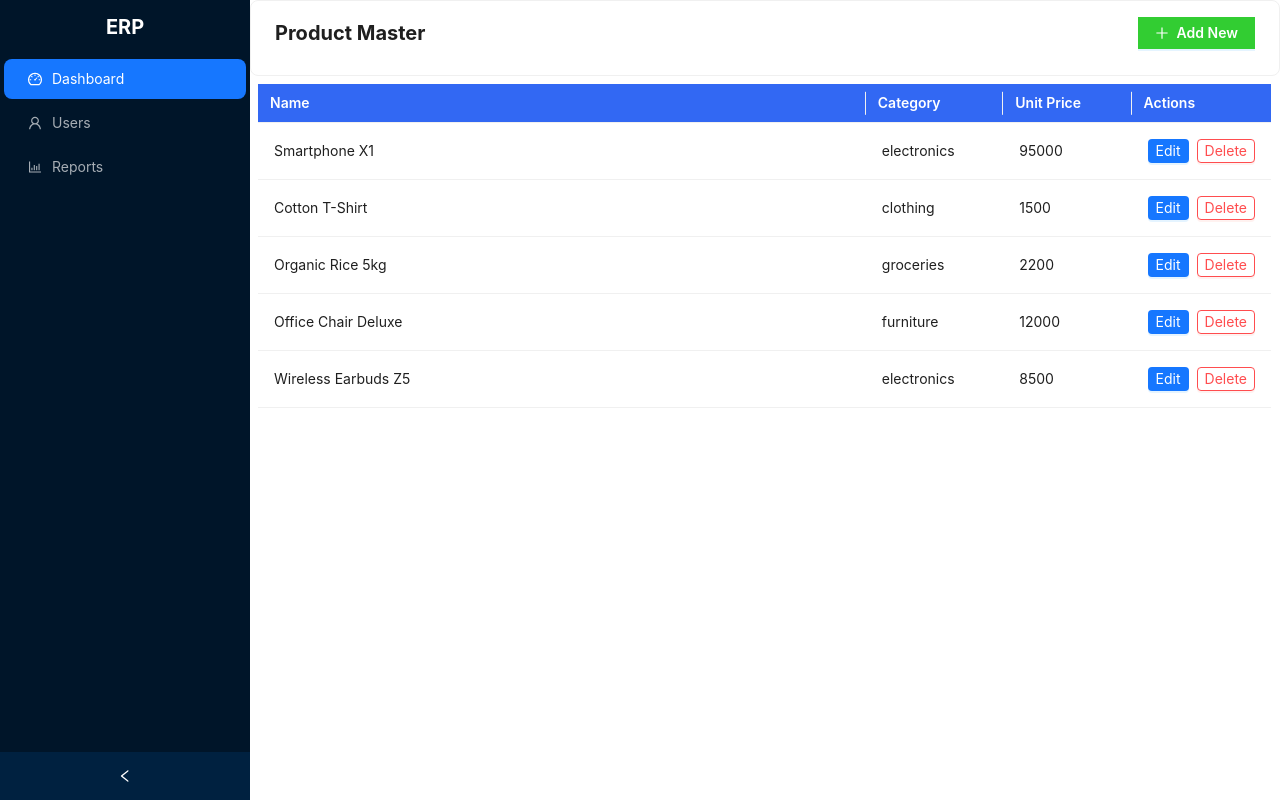
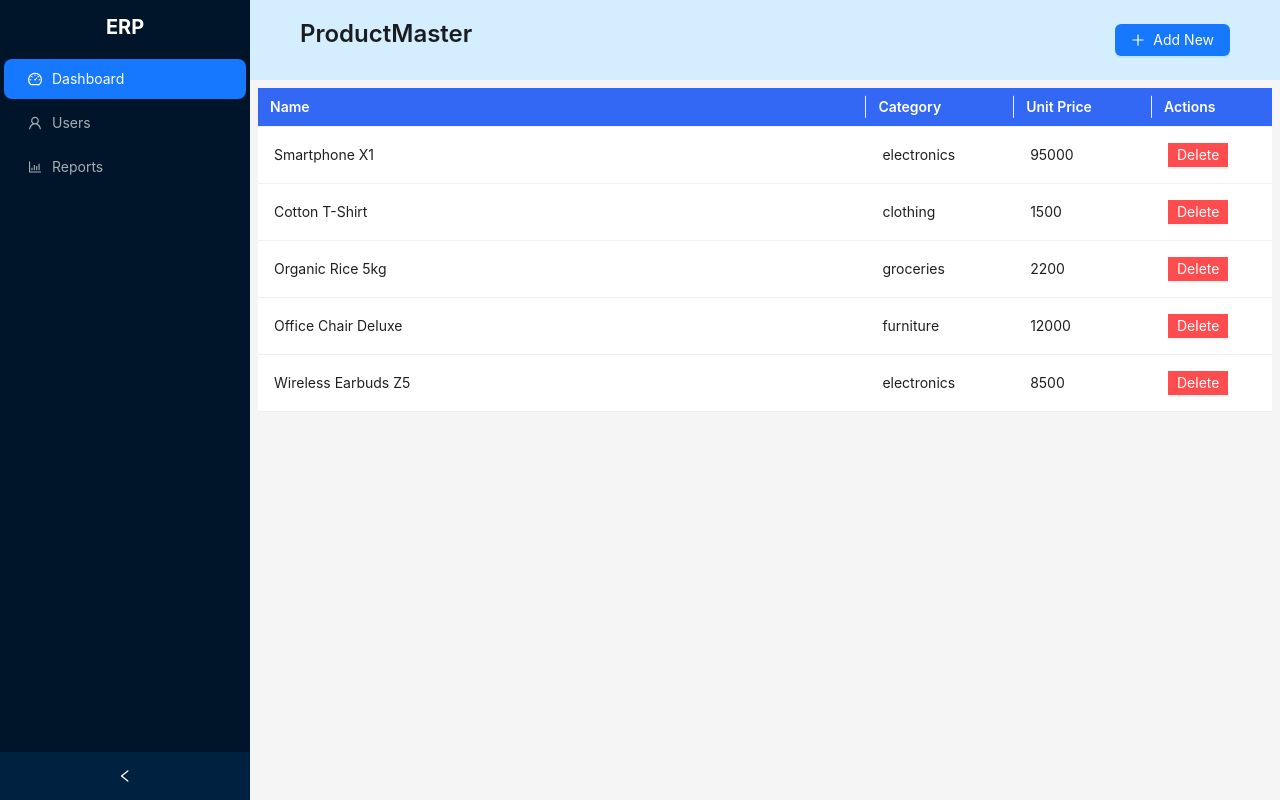
Before and after one commit to shyamsisoft/aroma-pos-backoffice, a React (Vite) app in the folder aroma-pos-app/: page / in a window 1280 px wide. Built offline with nearby package versions, Linux system fonts and the light colour scheme.

Commit message:
CodeRefactored

```diff
--- a/aroma-pos-app/package.json
+++ b/aroma-pos-app/package.json
@@ -29,6 +29,6 @@
     "globals": "^16.4.0",
     "typescript": "~5.9.3",
     "typescript-eslint": "^8.45.0",
-    "vite": "^7.1.7"
+    "vite": "^7.2.4"
   }
 }
--- a/aroma-pos-app/src/App.tsx
+++ b/aroma-pos-app/src/App.tsx
@@ -1,5 +1,5 @@
 import { Routes, Route } from "react-router-dom";
-import MasterLayout from "./components/Layout";
+import MasterLayout from "./components/MasterLayout";
 import Dashboard from "./pages/Dashboard";
 import Users from "./pages/Users";
 import Reports from "./pages/Reports";
--- a/aroma-pos-app/src/components/TableComponent.tsx
+++ b/aroma-pos-app/src/components/APGrid.tsx
@@ -15,7 +15,7 @@ export interface TableComponentProps {
 
 }
 
-const TableComponent: React.FC<TableComponentProps> = ({ selectedProduct, formValues, baseColumns, mode, RowClick }) => {
+const APGrid: React.FC<TableComponentProps> = ({ selectedProduct, formValues, baseColumns, mode, RowClick }) => {
 
     const columns =
         selectedProduct || mode === "add"
@@ -52,4 +52,4 @@ const TableComponent: React.FC<TableComponentProps> = ({ selectedProduct, formVa
 
     );
 }
-export default TableComponent;
+export default APGrid;
--- a/aroma-pos-app/src/components/Layout.tsx
+++ /dev/null
@@ -1,80 +0,0 @@
-import React, { useState } from "react";
-import { Layout, Row } from "antd";
-import Sidebar from "./Sidebar";
-import HeadingComponent from "../components/Heading";
-import { Header } from "antd/es/layout/layout";
-
-
-const { Sider, Content } = Layout;
-
-interface MasterLayoutProps {
-    children: React.ReactNode;
-    title: string | null;
-    addNew: () => void;
-}
-
-const MasterLayout: React.FC<MasterLayoutProps> = ({ children, addNew, title }) => {
-
-    const [pageTitle, setPageTitle] = useState<string | null>("Product Master")
-
-    return (
-        <Layout style={{ minHeight: "100vh", minWidth: "100vw" }}>
-            {/* Fixed Sidebar */}
-            <Sider
-                width={250} // fixed width
-                style={{
-                    height: "100vh", // full viewport height
-                    position: "sticky", // make sidebar sticky
-                    top: 0,
-                    left: 0,
-                    overflow: "auto", // scroll sidebar if content is tall
-                    background: "#001529", // default antd sider color
-                }}
-                collapsible
-                breakpoint="lg"
-            >
-                <div
-                    style={{
-                        color: "white",
-                        textAlign: "center",
-                        fontSize: 20,
-                        fontWeight: "bold",
-                        margin: "16px 0",
-                    }}
-                >
-                    ERP
-                </div>
-                <Sidebar />
-            </Sider>
-
-            {/* <Header>
-                <HeadingComponent
-
-                    addNew={addNew}
-                    title={`${title}`}
-                />
-                <Content >
-                    {children}
-                </Content>
-            </Header> */}
-
-
-            {/* Scrollable Content */}
-            <Layout
-                style={{ padding: 0, margin: 0, background: "#fff", overflow: "hidden", height: "100vh" }}
-            >
-                <HeadingComponent
-
-                    addNew={addNew}
-                    title={`${pageTitle}`}
-                />
-                <Content
-                    style={{ height: "95vh" }} >
-                    {children}
-                </Content>
-            </Layout>
-        </Layout>
-    );
-};
-
-export default MasterLayout;
--- /dev/null
+++ b/aroma-pos-app/src/components/ListMasterDetailFormLayout.tsx
@@ -0,0 +1,57 @@
+import React from "react";
+import { Layout, Button, Typography } from "antd";
+import { Header } from "antd/es/layout/layout";
+import { PlusOutlined } from "@ant-design/icons";
+
+
+const { Sider } = Layout;
+const { Title } = Typography
+
+interface PageLayoutProps {
+    children: React.ReactNode;
+    pageTitle: string;
+
+    handleAddNew: () => void
+}
+
+function renderRightPanel(el: React.ReactNode): React.ReactElement {
+
+    const style: React.CSSProperties = {
+        height: "100%",
+        overflowY: "auto",
+        backgroundColor: "white"
+    }
+    return <Sider width={"80%"} children={el} style={style} />
+
+}
+
+export default function ListMasterDetailFormLayout({ children, pageTitle, handleAddNew }: PageLayoutProps): React.ReactElement {
+
+    const childrenComponents = React.Children.toArray(children)
+    const headerStyles: React.CSSProperties = {
+        width: "100%",
+        height: "10%",
+        backgroundColor: "#d4eeff",
+        display: "flex",
+        justifyContent: "space-between",
+        alignItems: "center"
+    }
+
+    return (
+        <Layout style={{ height: "100%" }}>
+
+            <Header style={headerStyles}>
+                <Title level={3}>{pageTitle}</Title>
+                <Button type="primary" icon={<PlusOutlined />} onClick={handleAddNew}>
+                    Add New
+                </Button>
+            </Header>
+
+            <Layout style={{ width: "100%", height: "80%" }}>
+                {childrenComponents[0]}
+                {childrenComponents.length < 2 ? null : renderRightPanel(childrenComponents[1])}
+            </Layout>
+
+        </Layout>
+    )
+}
--- /dev/null
+++ b/aroma-pos-app/src/components/MasterLayout.tsx
@@ -0,0 +1,53 @@
+import React from "react";
+import { Layout } from "antd";
+import Sidebar from "./Sidebar";
+
+
+const { Sider, Content } = Layout;
+
+interface MasterLayoutProps {
+    children: React.ReactNode;
+}
+
+const MasterLayout: React.FC<MasterLayoutProps> = ({ children }) => {
+    return (
+        <Layout style={{ minHeight: "100vh", minWidth: "100vw" }}>
+            <Sider
+                width={250}
+                style={{
+                    height: "100vh",
+                    position: "sticky",
+                    top: 0,
+                    left: 0,
+                    overflow: "auto",
+                    background: "#001529",
+                }}
+                collapsible
+                breakpoint="lg"
+            >
+                <div
+                    style={{
+                        color: "white",
+                        textAlign: "center",
+                        fontSize: 20,
+                        fontWeight: "bold",
+                        margin: "16px 0",
+                    }}
+                >
+                    ERP
+                </div>
+                <Sidebar />
+            </Sider>
+            <Layout
+                style={{ padding: 0, margin: 0, background: "#fff", overflow: "hidden", height: "100vh" }}
+            >
+                <Content
+                    style={{ height: "100vh" }} >
+                    {children}
+                </Content>
+            </Layout>
+        </Layout>
+    );
+};
+
+export default MasterLayout;
--- a/aroma-pos-app/src/pages/Dashboard.tsx
+++ b/aroma-pos-app/src/pages/Dashboard.tsx
@@ -1,27 +1,22 @@
-import React, { useEffect, useState } from "react";
-import { Card, Button, Row, Col, message } from "antd";
-import { PlusOutlined } from "@ant-design/icons";
+import { useEffect, useState, type JSX } from "react";
+
+import { Button, message } from "antd";
 import type { ColumnsType } from "antd/es/table";
+import { Modal } from "antd";
+
 import { type FormSchema, type ProductModel } from "../types/FormFieldSchema";
+import APGrid from "../components/APGrid";
 import FormComponent from "../components/FormComponent";
-
-import { Modal } from "antd";
-import TableComponent from "../components/TableComponent";
-import HeadingComponent from "../components/Heading";
+import ListMasterDetailFormLayout from "../components/ListMasterDetailFormLayout";
 
 const { confirm } = Modal;
 
-
-
-const ItemMasterPage: React.FC = () => {
+function ItemMasterPage(): JSX.Element {
 
     const [formSchema, setFormSchema] = useState<FormSchema | null>(null);
     const [formValues, setFormValues] = useState<ProductModel[]>([])
     const [formMode, setFormMode] = useState<"view" | "edit" | "add">("view");
-
     const [selectedProduct, setSelectedProduct] = useState<ProductModel | null>(null);
-    const [selectedIndex, setSelectedIndex] = useState<number | null>(null);
-    const [pageTitle, setPageTitle] = useState<string | null>("Product Master")
 
     useEffect(() => {
 
@@ -37,41 +32,25 @@ const ItemMasterPage: React.FC = () => {
 
     }, []);
 
-    const baseColumns: ColumnsType<ProductModel> = [
+    const columns: ColumnsType<ProductModel> = [
         { title: "Name", dataIndex: "productName", key: "productName", width: "60%" },
         { title: "Category", dataIndex: "category", key: "category" },
         { title: "Unit Price", dataIndex: "unitPrice", key: "unitPrice" },
-
         {
             title: "Actions",
             key: "actions",
             width: "120px",
-            render: (_, record, index) => (
+            render: (item) => (
                 <div style={{ display: "flex", gap: 8 }}>
 
-                    {/* EDIT BUTTON */}
                     <Button
+                        className="lm-delete-btn"
                         type="primary"
-                        size="small"
-                        onClick={(e) => {
-                            e.stopPropagation();
-                            handleRowClick(record, index);
-                            setFormMode("edit");
-                        }}
-                    >
-                        Edit
-                    </Button>
-
-                    {/* DELETE BUTTON */}
-                    <Button
                         danger
                         size="small"
                         onClick={(e) => {
                             e.stopPropagation();
-                            // setSelectedIndex(index);
-                            // setSelectedProduct(record);
-                            // handleDeleteProduct();
-                            handleDelete(index);
+                            handleDelete(item);
                         }}
                     >
                         Delete
@@ -83,48 +62,32 @@ const ItemMasterPage: React.FC = () => {
         },
     ];
 
-
-    const columns =
-        selectedProduct || formMode === "add"
-            ? baseColumns.slice(0, 1)
-            : baseColumns;
-
-    const handleRowClick = (record: ProductModel, index: number) => {
+    const handleRowClick = (record: ProductModel) => {
         setSelectedProduct(record);
-        setSelectedIndex(index);
         setFormMode("view");
     };
 
     const handleAddNew = () => {
         setSelectedProduct(null);
-        setSelectedIndex(null);
         setFormMode("add");
     };
 
-
-
-    function handleDelete(i: number | null) {
-        if (i === null) return;
+    function handleDelete(item: ProductModel | null) {
         confirm({
             title: "Do you want to delete this product?",
-            content: `Product: ${i !== null ? formValues[i]?.productName ?? JSON.stringify(formValues[i]) : ""}`,
+            content: `Product: ${item?.productName}`,
             okText: "Yes",
             okType: "danger",
             cancelText: "No",
             onOk() {
-                const selectedItem = formValues[i]
-                setFormValues(formValues.filter(formValue => formValue.productName !== selectedItem.productName));
-                setSelectedIndex(null);
+                setFormValues(formValues.filter(formValue => formValue.productName !== item?.productName));
                 setSelectedProduct(null);
             },
             onCancel() {
                 console.log("Delete cancelled");
             },
         })
-
-
     }
-
 
     function handleSaveProduct(values: ProductModel) {
         if (formMode === "add") {
@@ -150,60 +113,18 @@ const ItemMasterPage: React.FC = () => {
         setSelectedProduct(null);
     }
 
-
-
-
     return (
 
-        <div>
-            <Row gutter={16} className="lm-layout-row" style={{ flex: 1, minHeight: 0 }}>
-                {/* LEFT PANEL */}
-                <Col
-                    span={selectedProduct || formMode === "add" ? 6 : 24}
-                    className="lm-left-panel"
-                    style={{
-                        position: "sticky",
-                        top: 56,
-                        height: "calc(90vh - 56px)",
-                        alignSelf: "flex-start",
-                        borderRight: "1px solid #f0f0f0",
-                        background: "white",
-                        zIndex: 20,
-                        paddingRight: 8,
-                        display: "flex",
-                        flexDirection: "column",
-                        overflow: "hidden"
-                    }}
-                >
-                    <TableComponent
+        <ListMasterDetailFormLayout pageTitle="ProductMaster" handleAddNew={handleAddNew}>
 
+            <APGrid
                 selectedProduct={selectedProduct}
                 mode={formMode}
                 formValues={formValues}
                 baseColumns={columns}
-
-                        RowClick={(record, index) => { handleRowClick(record, index); }}
-
+                RowClick={(record) => { handleRowClick(record); }}
             />
-                </Col>
-
-
-
-
-                {/* RIGHT PANEL */}
-                {(selectedProduct || formMode === "add") && (
-                    <Col
-                        className="lm-right-panel"
-                        span={18}
-                        style={{
-                            height: "calc(90vh - 56px)",
-                            overflowY: "auto",
-                            paddingLeft: 16
-                        }}
-                    >
-                        {/* FORM SCHEMA TEMPLATE */}
-                        {formSchema && (
-                            <FormComponent
+            {(selectedProduct || formMode === "add") && (<FormComponent
                 schema={formSchema}
                 mode={formMode}
                 onSave={handleSaveProduct}
@@ -211,17 +132,12 @@ const ItemMasterPage: React.FC = () => {
                 onEdit={() => setFormMode("edit")}
                 data={formValues}
                 dataId={selectedProduct?.productName}
-                                onDelete={() => handleDelete(selectedIndex)}
-                            />
-                        )}
+                onDelete={() => handleDelete(selectedProduct)}
+                onAddNew={() => handleAddNew}
+            />)}
 
-                    </Col>
+        </ListMasterDetailFormLayout>
 
-
-                )}
-            </Row>
-
-        </div>
     );
 };
 
```
Also changed, not shown: aroma-pos-app/src/components/FormComponent.tsx (+10 -4 lines), 1 other file (tests, documents, lock files or other folders). Lines whose indentation alone changed are shown as unchanged.
